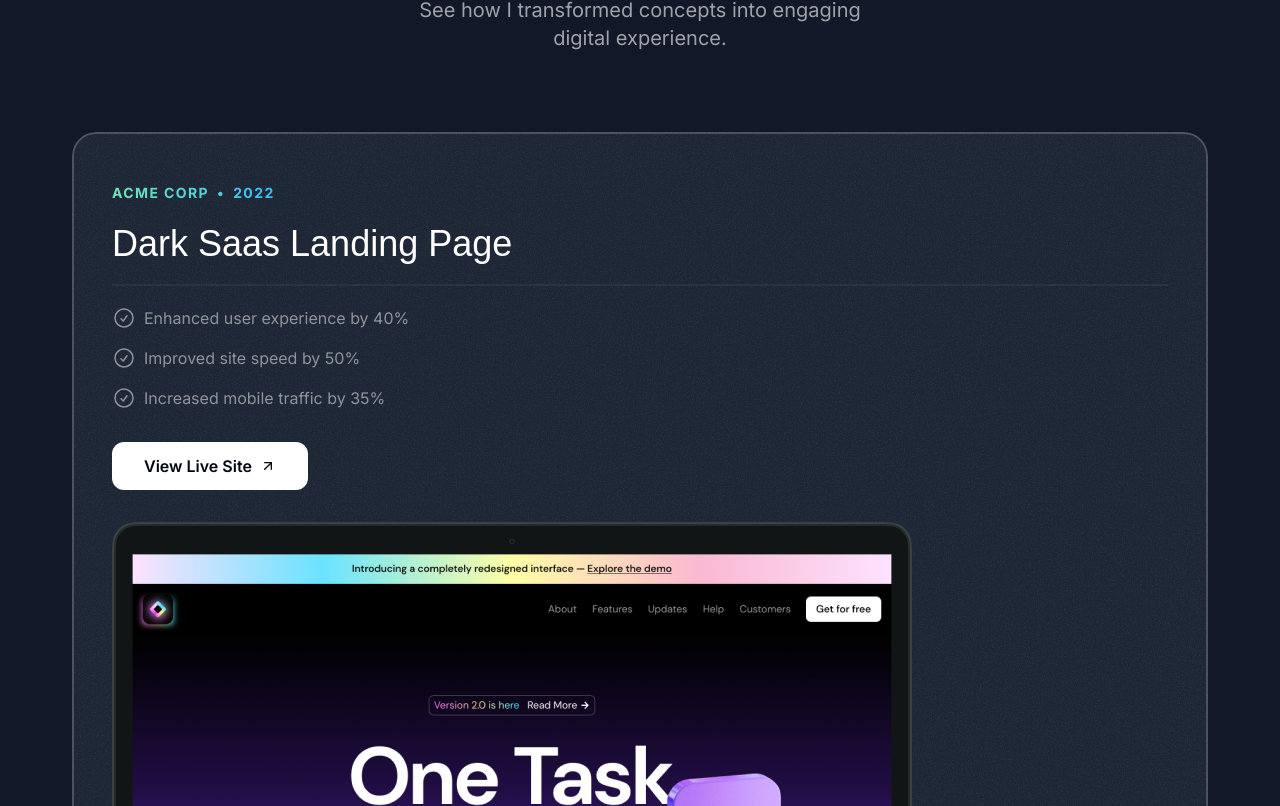
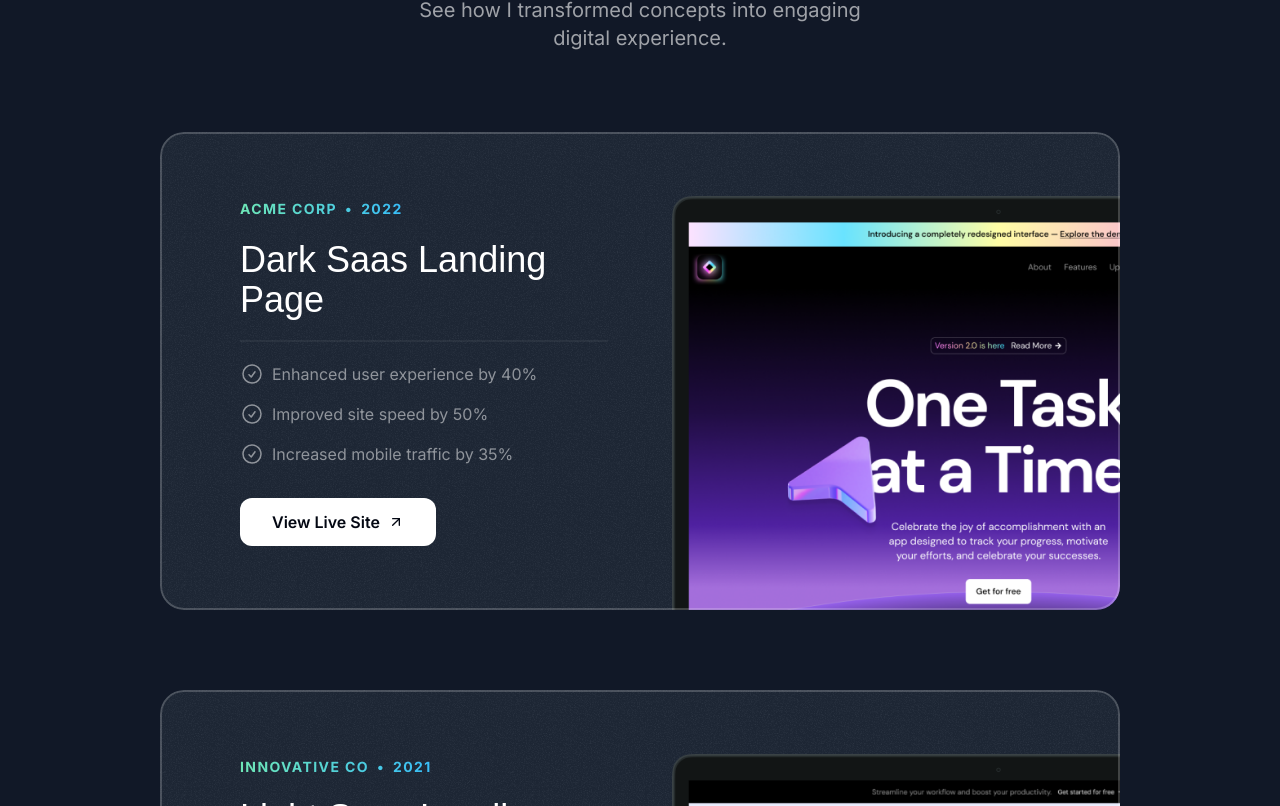
Before and after one commit to nihir-zala/learn-next, a Next.js app: page / in a window 1280 px wide. Shown: the part 1074-1880 px from the top of the page. Built offline with nearby package versions, Linux system fonts and the light colour scheme; a web font is replaced by a local one.

Commit message:
update the project section

```diff
--- a/src/app/globals.css
+++ b/src/app/globals.css
@@ -10,3 +10,9 @@
         @apply absolute inset-0 border-2 top-1/2 left-1/2 -translate-x-1/2 -translate-y-1/2 rounded-full border-emerald-300/5 shadow-[0_0_80px_inset] shadow-emerald-300/5
     }
 }
+
+@layer utilities {
+    .container {
+        @apply lg:max-w-5xl
+    }
+}
--- a/src/sections/Projects.tsx
+++ b/src/sections/Projects.tsx
@@ -63,7 +63,7 @@
           {portfolioProjects.map((project) => (
             <div
               key={project.title}
-              className="bg-gray-800 rounded-3xl z-0 after:z-10 overflow-hidden relative after:content-[''] after:absolute after:inset-0 after:outline-2 after:outline after:-outline-offset-2 after:rounded-3xl after:outline-white/20 px-8 pt-8 md:pt-12 md:px-10 after:pointer-events-none"
+              className="bg-gray-800 rounded-3xl z-0 after:z-10 overflow-hidden relative after:content-[''] after:absolute after:inset-0 after:outline-2 after:outline after:-outline-offset-2 after:rounded-3xl after:outline-white/20 px-8 pt-8 md:pt-12 md:px-10 lg:pt-16 lg:px-20 after:pointer-events-none"
             >
               <div
                 className="absolute inset-0 -z-10 opacity-5"
@@ -71,6 +71,8 @@
                   backgroundImage: `url(${grainImage.src})`,
                 }}
               ></div>
+              <div className="lg:grid lg:grid-cols-2 lg:gap-16">
+                <div className="lg:pb-16">
                   <div className="bg-gradient-to-r from-emerald-300 to-sky-400 inline-flex gap-2 font-bold uppercase tracking-widest text-sm text-transparent bg-clip-text">
                     <span>{project.company}</span>
                     <span>&bull;</span>
@@ -97,11 +99,15 @@
                       <ArrowUpRight className="size-4" />
                     </button>
                   </a>
+                </div>
+                <div className="relative">
                   <Image
                     src={project.image}
                     alt={project.title}
-                className="mt-8 -mb-4 md:-mb-0"
+                    className="mt-8 -mb-4 md:-mb-0 lg:mt-0 lg:absolute lg:h-full lg:w-auto lg:max-w-none"
                   />
+                </div>
+              </div>
             </div>
           ))}
         </div>
```
Lines whose indentation alone changed are shown as unchanged.
